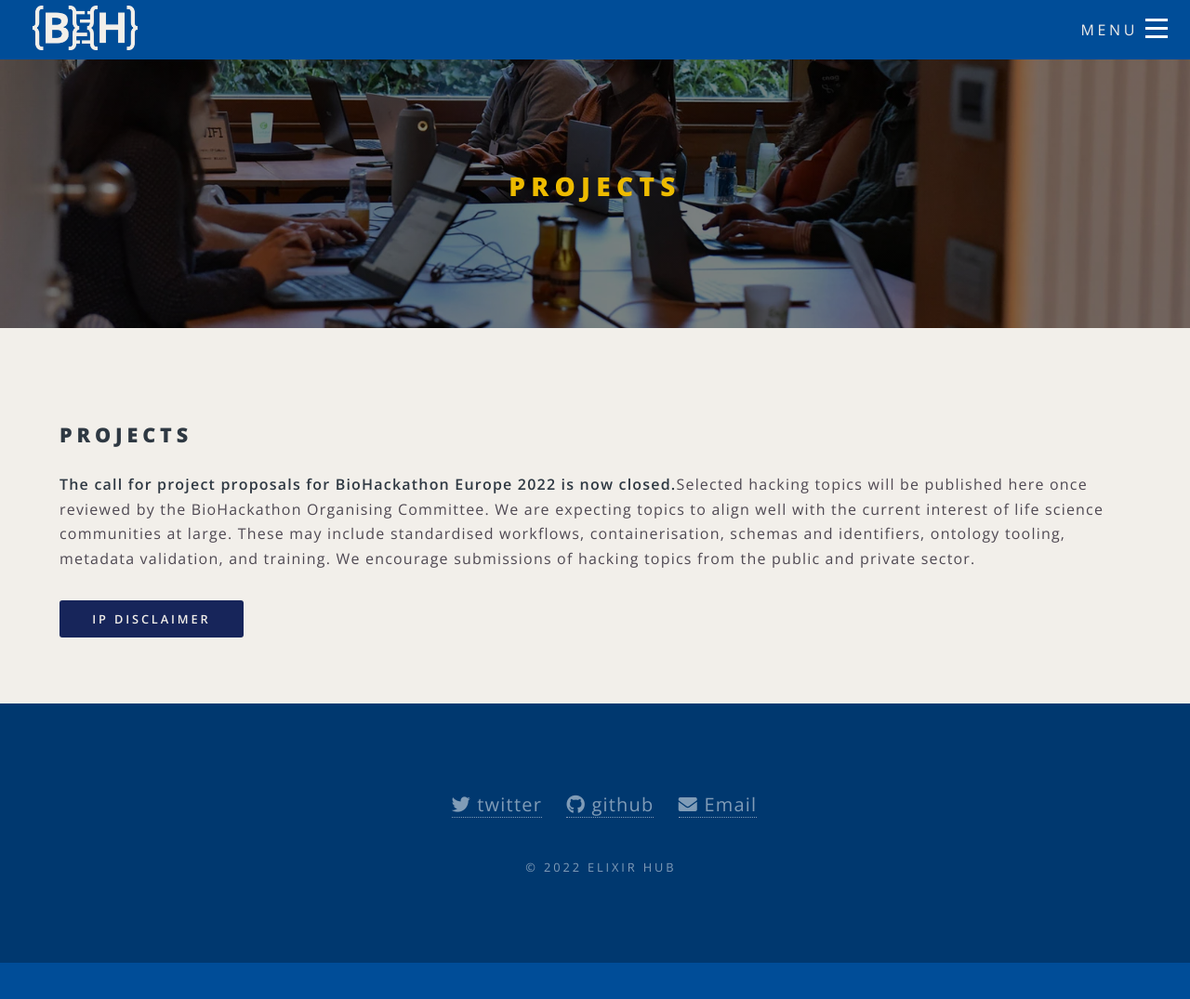
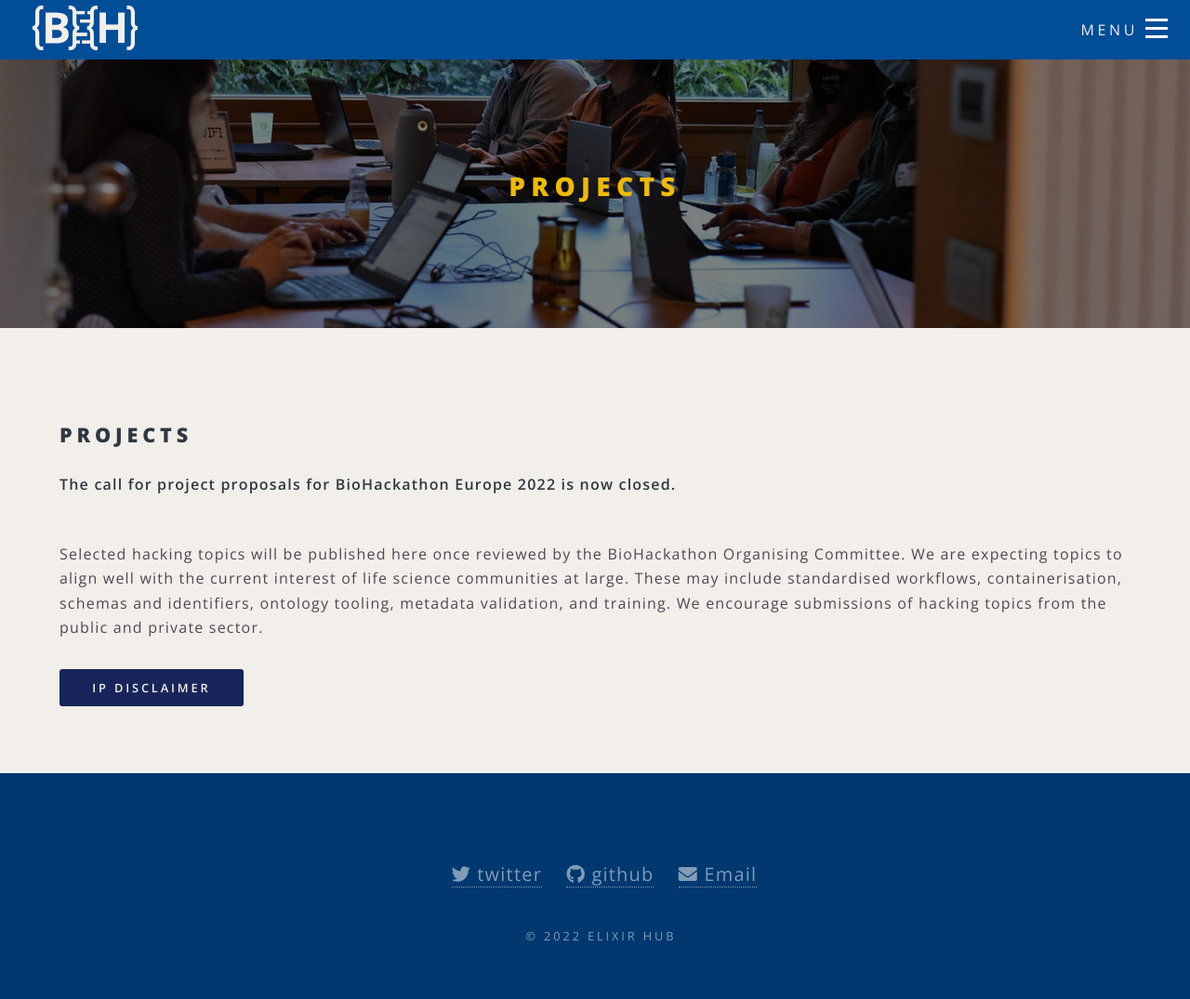
Before and after one commit to elixir-europe/biohackathon-europe-2022, a Jekyll site: the page built from projects.html, in a window 1280 px wide and 1110 px high. Shown: the top 1075 px of the window at 93% size. Built offline with Jekyll 4.4.1, drawn with Linux system fonts in a browser that asks for light colours; nearby versions of some CDN libraries.

Commit message:
Tweak paragraph spacing

```diff
--- a/projects.html
+++ b/projects.html
@@ -5,7 +5,7 @@ body_class: projects
 ---
 
 <h2>Projects</h2>
-<p><strong>The call for project proposals for BioHackathon Europe 2022 is now closed.</strong></
+<p><strong>The call for project proposals for BioHackathon Europe 2022 is now closed.</strong></p>
 
 
 
```
